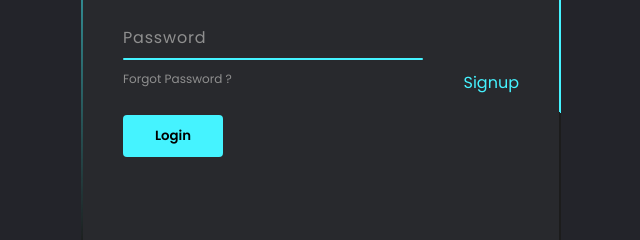
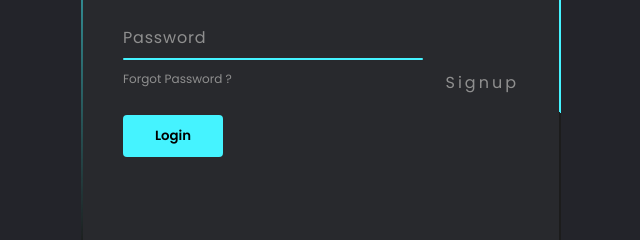
Before and after one commit to Otieno-derrick/Loginpage, a plain HTML site: page index.html in a window 1280 px wide. In both pictures the pointer is over the link "Signup". Shown: the part 347-587 px from the top of the page, 319-959 px from the left. Drawn offline with Linux system fonts and the light colour scheme.

Commit message:
new branch

```diff
--- a/style.css
+++ b/style.css
@@ -176,3 +176,9 @@ input[type="submit"]:active
 {
     font-size: 16px;
 }
+
+#sign:hover
+{
+   color: #8f8f8f;
+   letter-spacing: 3px;
+}
```
